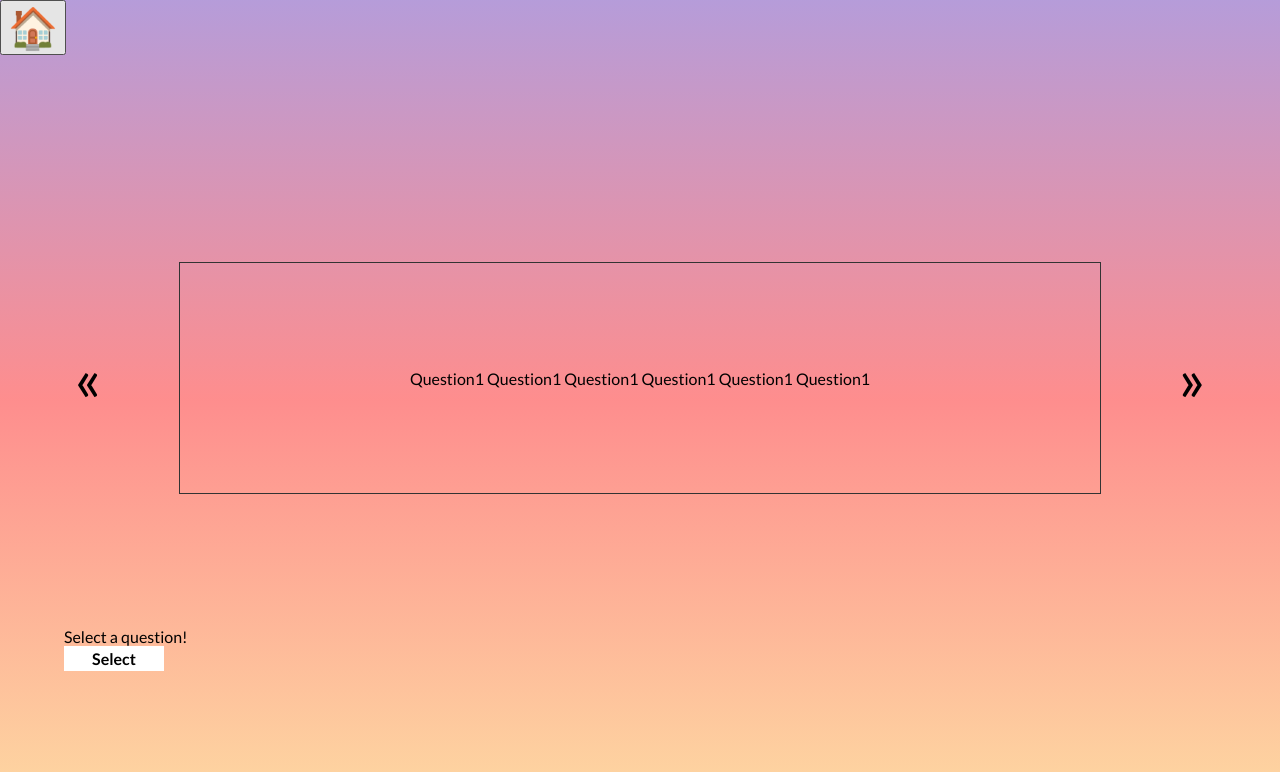
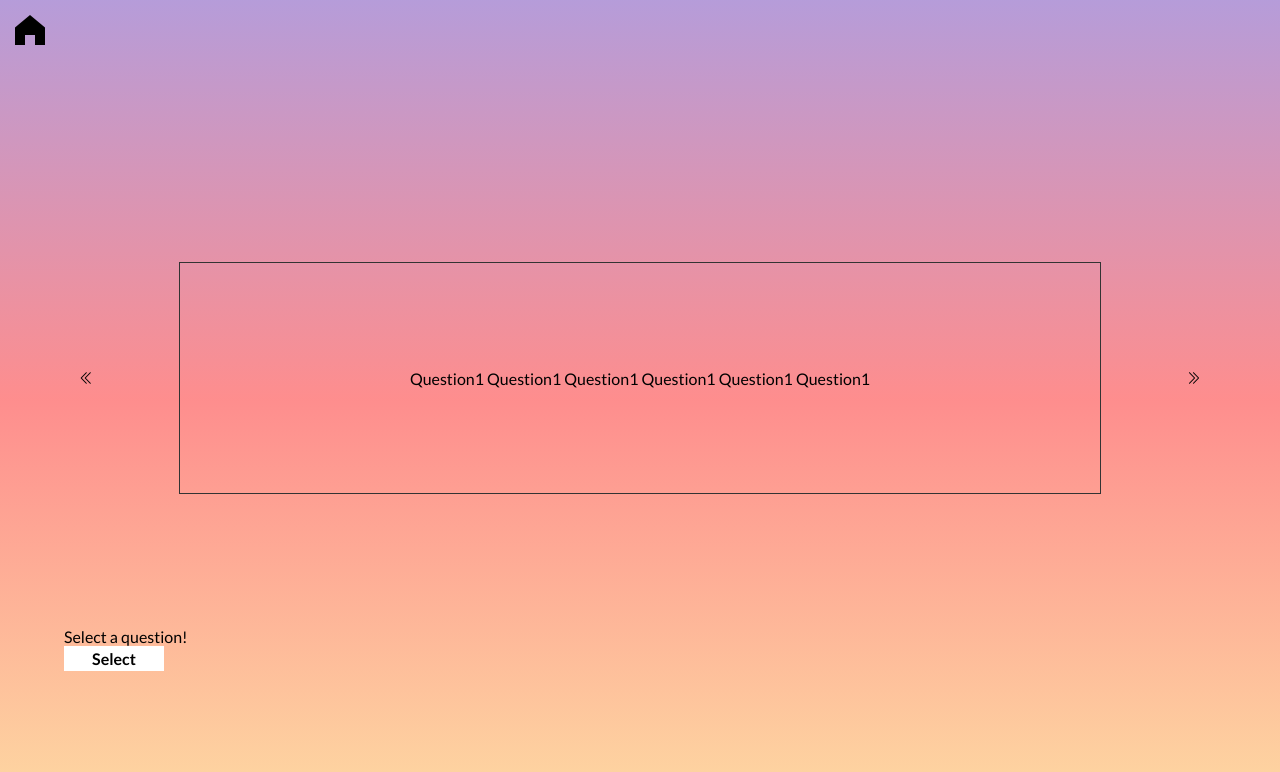
Before and after one commit to osam2019/WEB_Icebreaker_Team, a Vue app: page /#/room in a window 1280 px wide. Shown: the top 772 px of the page. Built offline with nearby package versions, Linux system fonts and the light colour scheme.

Commit message:
Use element-ui icon

```diff
--- a/package.json
+++ b/package.json
@@ -10,6 +10,7 @@
     "build": "node build/build.js"
   },
   "dependencies": {
+    "element-ui": "^2.12.0",
     "vue": "^2.5.2",
     "vue-router": "^3.0.1"
   },
--- a/src/App.vue
+++ b/src/App.vue
@@ -1,8 +1,6 @@
 <template>
   <div id="app">
-    <router-link to="/">
-      <button class="home-button" v-on:click="to_home($event)"> &#127968; </button>
-    </router-link>
+    <router-link to="/" class="home-button el-icon-s-home" @click="to_home($event)"></router-link>
     <router-view/>
   </div>
 </template>
@@ -44,6 +42,7 @@ html, body {
 
 a {
   text-decoration: none;
+  color: initial;
 }
 
 #app {
@@ -56,6 +55,8 @@ a {
 .home-button {
   font-size: 40px;
   position: absolute;
+  left: 10px;
+  top: 10px;
 }
 
 .content {
--- a/src/components/Room.vue
+++ b/src/components/Room.vue
@@ -1,12 +1,12 @@
 <template>
   <div class="content">
-    <div class="title">{{ title }}</div>
+    <div class="title" :class="{ incorrect: (correctGuess === false) }">{{ title }}</div>
     <div class="question-container">
-      <div class="arrow left-arrow" v-if="selectPhase" @click="decreaseIndex(0)">&#171;</div>
+      <div class="el-icon-d-arrow-left" v-if="selectPhase" @click="decreaseIndex(0)"></div>
       <div class="box question-box">
         {{ selectedQuestion }}
       </div>
-      <div class="arrow right-arrow" v-if="selectPhase" @click="increaseIndex(0)">&#187;</div>
+      <div class="el-icon-d-arrow-right" v-if="selectPhase" @click="increaseIndex(0)"></div>
     </div>
     <div class="subcontent" v-if="selectPhase">
       <div>Select a question!</div>
@@ -19,14 +19,14 @@
     <div class="subcontent" v-if="guessPhase">
       <div class="matching-container">
         <div class="matching-controller">
-          <div class="arrow up-arrow" @click="increaseIndex(1)">&#171;</div>
-          <div class="box matching-answer">{{ selectedAnswer }}</div>
-          <div class="arrow down-arrow" @click="decreaseIndex(1)">&#187;</div>
+          <div class="el-icon-d-arrow-left up-arrow" @click="increaseIndex(1)"></div>
+          <div class="box matching-answer" :class="{ correct: correctGuess, incorrect: (correctGuess === false) }">{{ selectedAnswer }}</div>
+          <div class="el-icon-d-arrow-right down-arrow" @click="decreaseIndex(1)"></div>
         </div>
         <div class="matching-controller">
-          <div class="arrow up-arrow" @click="increaseIndex(2)">&#171;</div>
-          <div class="box matching-user">{{ selectedUser }}</div>
-          <div class="arrow down-arrow" @click="decreaseIndex(2)">&#187;</div>
+          <div class="el-icon-d-arrow-left up-arrow" @click="increaseIndex(2)"></div>
+          <div class="box matching-user" :class="{ correct: correctGuess, incorrect: (correctGuess === false) }">{{ selectedUser }}</div>
+          <div class="el-icon-d-arrow-right down-arrow" @click="decreaseIndex(2)"></div>
         </div>
       </div>
       <div class="button submit-button" @click="checkPair()">correct?</div>
@@ -94,8 +94,10 @@ export default {
         this.questionIndex = (this.questionIndex + 1) % this.questions.length;
       } else if (type === 1) {
         this.answerIndex = (this.answerIndex + 1) % this.answers.length;
+        this.correctGuess = null;
       } else if (type === 2) {
         this.userIndex = (this.userIndex + 1) % this.users.length;
+        this.correctGuess = null;
       }
     },
     decreaseIndex(type) {
@@ -103,8 +105,10 @@ export default {
         this.questionIndex = this.questionIndex > 0 ? this.questionIndex - 1 : this.questions.length - 1;
       } else if (type === 1) {
         this.answerIndex = this.answerIndex > 0 ? this.answerIndex - 1 : this.answers.length - 1;
+        this.correctGuess = null;
       } else if (type === 2) {
         this.userIndex = this.userIndex > 0 ? this.userIndex - 1 : this.users.length - 1;
+        this.correctGuess = null;
       }
     },
     questionSelected() {
@@ -130,6 +134,14 @@ export default {
 </script>
 
 <style scoped>
+.title {
+  font-size: 24px;
+}
+
+.title.incorrect {
+  color: red;
+}
+
 .box {
   border: 1px solid #333333;
   display: flex;
@@ -143,10 +155,6 @@ export default {
   align-items: center;
   width: 90%;
   height: 30%
-}
-
-.arrow {
-  font-size: 60px;
 }
 
 .question-box {
@@ -184,4 +192,12 @@ export default {
   padding: 5px;
   text-align: center;
 }
+
+.matching-controller .box.incorrect {
+  background-color: red;
+}
+
+.matching-controller .box.correct {
+  background-color: darkturquoise;
+}
 </style>
--- a/src/main.js
+++ b/src/main.js
@@ -1,10 +1,13 @@
 // The Vue build version to load with the `import` command
 // (runtime-only or standalone) has been set in webpack.base.conf with an alias.
 import Vue from 'vue'
+import Element from 'element-ui'
+import 'element-ui/lib/theme-chalk/index.css'
 import App from './App'
 import router from './router'
 
 Vue.config.productionTip = false
+Vue.use(Element)
 
 /* eslint-disable no-new */
 new Vue({
```
Also changed, not shown: 1 other file (tests, documents, lock files or other folders).
